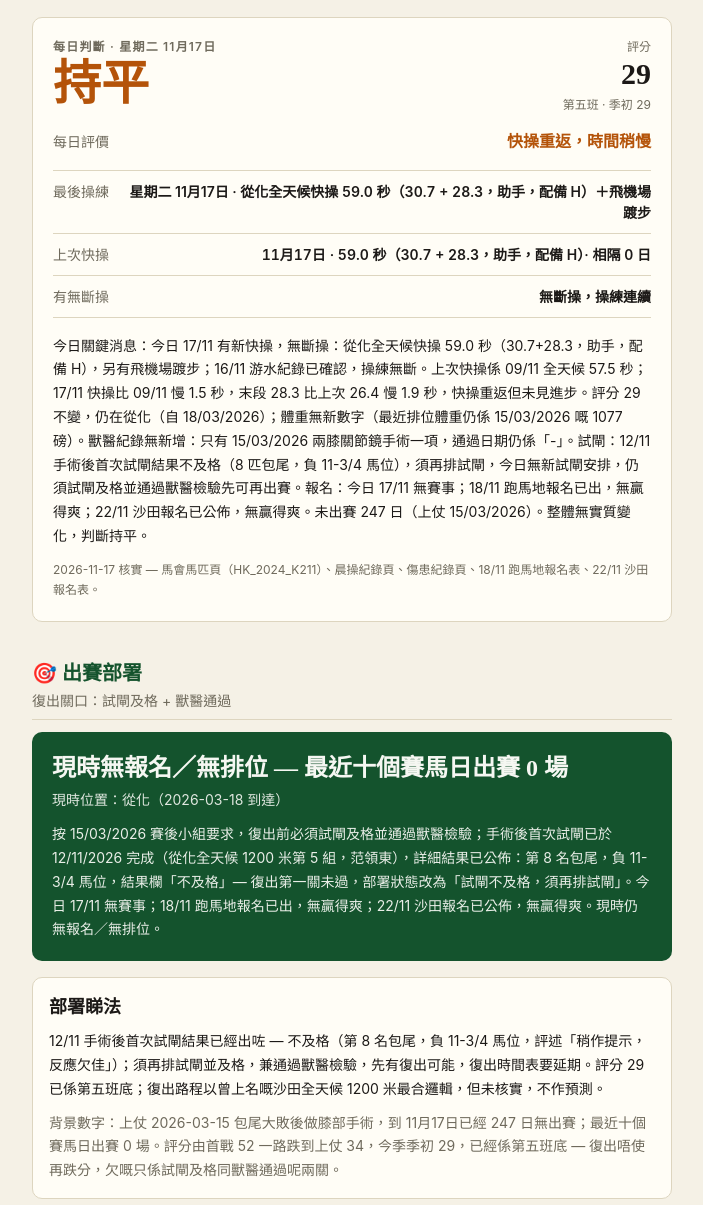
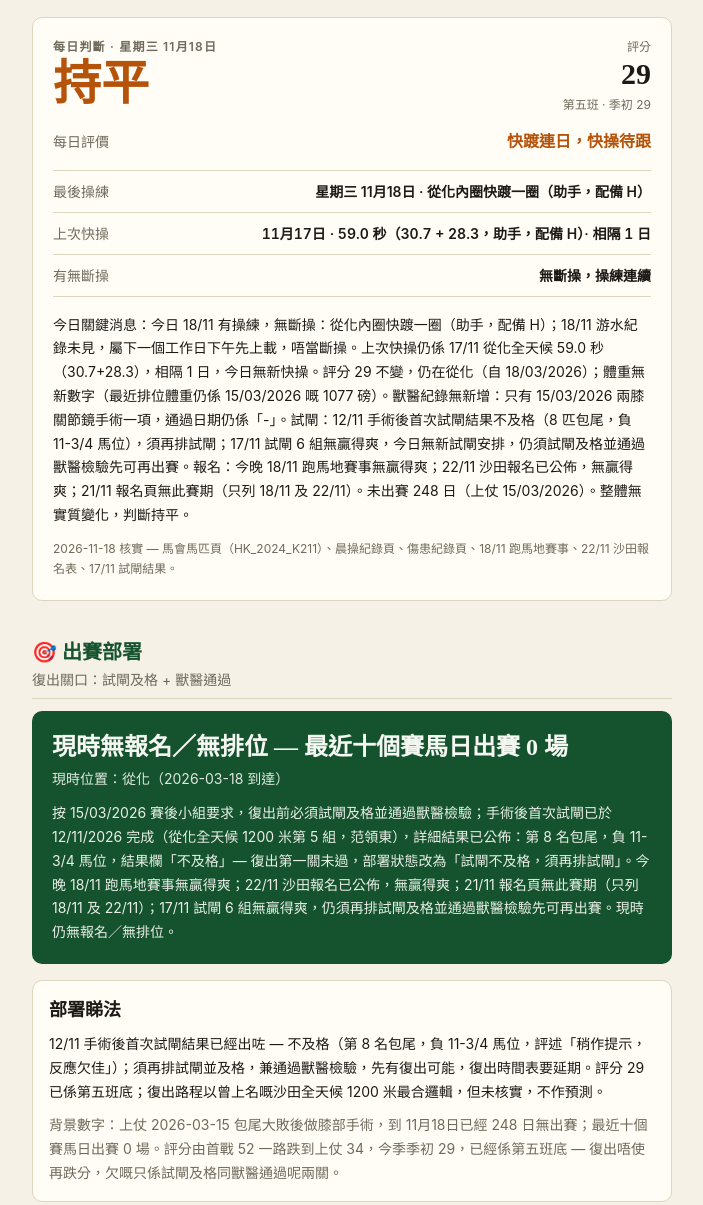
Before and after one commit to taiwah1995/san-zhi-ma-guan-zhu-zu, a plain HTML site: page ying-de-shuang.html in a window 1280 px wide. Shown: the part 1006-2211 px from the top of the page, without its empty margins (288-991 px from the left). Drawn offline with Linux system fonts and the light colour scheme.

Commit message:
Update ying-de-shuang.html (2026-11-18)

```diff
--- a/ying-de-shuang.html
+++ b/ying-de-shuang.html
@@ -475,7 +475,7 @@
       <section class="card" style="margin-top:20px; padding:20px;" aria-label="每日判斷">
         <div class="verdict-head">
           <div>
-            <p class="kicker">每日判斷 · 星期二 11月17日</p>
+            <p class="kicker">每日判斷 · 星期三 11月18日</p>
             <p class="verdict-word font-display">持平</p>
           </div>
           <div class="rating-box">
@@ -486,24 +486,24 @@
         </div>
         <p class="phrase-row">
           <span class="lbl">每日評價</span>
-          <span class="phrase font-display">快操重返，時間稍慢</span>
+          <span class="phrase font-display">快踱連日，快操待跟</span>
         </p>
         <dl class="proof">
           <div>
             <dt>最後操練</dt>
-            <dd>星期二 11月17日 · 從化全天候快操 <span class="tnum">59.0 秒（30.7 + 28.3</span>，助手，配備 H）＋飛機場踱步</dd>
+            <dd>星期三 11月18日 · 從化內圈快踱一圈（助手，配備 H）</dd>
           </div>
           <div>
             <dt>上次快操</dt>
-            <dd class="tnum">11月17日 · 59.0 秒（30.7 + 28.3，助手，配備 H）· 相隔 0 日</dd>
+            <dd class="tnum">11月17日 · 59.0 秒（30.7 + 28.3，助手，配備 H）· 相隔 1 日</dd>
           </div>
           <div>
             <dt>有無斷操</dt>
             <dd>無斷操，操練連續</dd>
           </div>
         </dl>
-        <p class="summary-text">今日關鍵消息：今日 17/11 有新快操，無斷操：從化全天候快操 59.0 秒（30.7+28.3，助手，配備 H），另有飛機場踱步；16/11 游水紀錄已確認，操練無斷。上次快操係 09/11 全天候 57.5 秒；17/11 快操比 09/11 慢 1.5 秒，末段 28.3 比上次 26.4 慢 1.9 秒，快操重返但未見進步。評分 29 不變，仍在從化（自 18/03/2026）；體重無新數字（最近排位體重仍係 15/03/2026 嘅 1077 磅）。獸醫紀錄無新增：只有 15/03/2026 兩膝關節鏡手術一項，通過日期仍係「-」。試閘：12/11 手術後首次試閘結果不及格（8 匹包尾，負 11-3/4 馬位），須再排試閘，今日無新試閘安排，仍須試閘及格並通過獸醫檢驗先可再出賽。報名：今日 17/11 無賽事；18/11 跑馬地報名已出，無贏得爽；22/11 沙田報名已公佈，無贏得爽。未出賽 247 日（上仗 15/03/2026）。整體無實質變化，判斷持平。</p>
-        <p class="source-note">2026-11-17 核實 — 馬會馬匹頁（HK_2024_K211）、晨操紀錄頁、傷患紀錄頁、18/11 跑馬地報名表、22/11 沙田報名表。</p>
+        <p class="summary-text">今日關鍵消息：今日 18/11 有操練，無斷操：從化內圈快踱一圈（助手，配備 H）；18/11 游水紀錄未見，屬下一個工作日下午先上載，唔當斷操。上次快操仍係 17/11 從化全天候 59.0 秒（30.7+28.3），相隔 1 日，今日無新快操。評分 29 不變，仍在從化（自 18/03/2026）；體重無新數字（最近排位體重仍係 15/03/2026 嘅 1077 磅）。獸醫紀錄無新增：只有 15/03/2026 兩膝關節鏡手術一項，通過日期仍係「-」。試閘：12/11 手術後首次試閘結果不及格（8 匹包尾，負 11-3/4 馬位），須再排試閘；17/11 試閘 6 組無贏得爽，今日無新試閘安排，仍須試閘及格並通過獸醫檢驗先可再出賽。報名：今晚 18/11 跑馬地賽事無贏得爽；22/11 沙田報名已公佈，無贏得爽；21/11 報名頁無此賽期（只列 18/11 及 22/11）。未出賽 248 日（上仗 15/03/2026）。整體無實質變化，判斷持平。</p>
+        <p class="source-note">2026-11-18 核實 — 馬會馬匹頁（HK_2024_K211）、晨操紀錄頁、傷患紀錄頁、18/11 跑馬地賽事、22/11 沙田報名表、17/11 試閘結果。</p>
       </section>
 
       <!-- Deployment -->
@@ -515,12 +515,12 @@
       <section class="deploy-status" aria-label="出賽部署狀態">
         <p class="big font-display">現時無報名／無排位 — 最近十個賽馬日出賽 0 場</p>
         <p class="loc">現時位置：從化（2026-03-18 到達）</p>
-        <p class="req">按 15/03/2026 賽後小組要求，復出前必須試閘及格並通過獸醫檢驗；手術後首次試閘已於 12/11/2026 完成（從化全天候 1200 米第 5 組，范領東），詳細結果已公佈：第 8 名包尾，負 11-3/4 馬位，結果欄「不及格」— 復出第一關未過，部署狀態改為「試閘不及格，須再排試閘」。今日 17/11 無賽事；18/11 跑馬地報名已出，無贏得爽；22/11 沙田報名已公佈，無贏得爽。現時仍無報名／無排位。</p>
+        <p class="req">按 15/03/2026 賽後小組要求，復出前必須試閘及格並通過獸醫檢驗；手術後首次試閘已於 12/11/2026 完成（從化全天候 1200 米第 5 組，范領東），詳細結果已公佈：第 8 名包尾，負 11-3/4 馬位，結果欄「不及格」— 復出第一關未過，部署狀態改為「試閘不及格，須再排試閘」。今晚 18/11 跑馬地賽事無贏得爽；22/11 沙田報名已公佈，無贏得爽；21/11 報名頁無此賽期（只列 18/11 及 22/11）；17/11 試閘 6 組無贏得爽，仍須再排試閘及格並通過獸醫檢驗先可再出賽。現時仍無報名／無排位。</p>
       </section>
       <section class="card deploy-view" aria-label="部署睇法">
         <h3 class="font-display">部署睇法</h3>
         <p>12/11 手術後首次試閘結果已經出咗 — 不及格（第 8 名包尾，負 11-3/4 馬位，評述「稍作提示，反應欠佳」）；須再排試閘並及格，兼通過獸醫檢驗，先有復出可能，復出時間表要延期。評分 29 已係第五班底；復出路程以曾上名嘅沙田全天候 1200 米最合邏輯，但未核實，不作預測。</p>
-        <p class="dim">背景數字：上仗 2026-03-15 包尾大敗後做膝部手術，到 11月17日已經 247 日無出賽；最近十個賽馬日出賽 0 場。評分由首戰 52 一路跌到上仗 34，今季季初 29，已經係第五班底 — 復出唔使再跌分，欠嘅只係試閘及格同獸醫通過呢兩關。</p>
+        <p class="dim">背景數字：上仗 2026-03-15 包尾大敗後做膝部手術，到 11月18日已經 248 日無出賽；最近十個賽馬日出賽 0 場。評分由首戰 52 一路跌到上仗 34，今季季初 29，已經係第五班底 — 復出唔使再跌分，欠嘅只係試閘及格同獸醫通過呢兩關。</p>
       </section>
 
       <!-- Fast work trend -->
@@ -603,6 +603,13 @@
         <li class="snap-item">
           <span class="snap-badge font-display">持平</span>
           <div class="txt">
+            <p><span class="head">星期三 11月18日</span><span class="meta tnum"> · 每日評價「快踱連日，快操待跟」 · 最後操練 11月18日 從化內圈快踱一圈 · 上次快操 11月17日 59.0秒（1 日前）· 評分 29</span></p>
+            <p style="margin-top:4px; line-height:1.7;">18/11 持平「快踱連日，快操待跟」：從化內圈快踱一圈（助手，配備 H）；上次快操 17/11 59.0 秒，相隔 1 日，今日無新快操；18/11 游水紀錄未見，屬下一個工作日下午先上載，唔當斷操；無斷操；未出賽 248 日（上仗 15/03/2026）。</p>
+          </div>
+        </li>
+        <li class="snap-item">
+          <span class="snap-badge font-display">持平</span>
+          <div class="txt">
             <p><span class="head">星期二 11月17日</span><span class="meta tnum"> · 每日評價「快操重返，時間稍慢」 · 最後操練 11月17日 從化全天候快操 59.0秒＋飛機場踱步 · 上次快操 11月17日 59.0秒（0 日前）· 評分 29</span></p>
             <p style="margin-top:4px; line-height:1.7;">17/11 持平「快操重返，時間稍慢」：從化全天候快操 59.0 秒（30.7+28.3，助手，配備 H）＋飛機場踱步；上次快操 17/11 59.0 秒（0 日前），比 09/11 57.5 秒慢 1.5 秒，未見進步；16/11 游水紀錄已確認；無斷操。</p>
           </div>
@@ -661,13 +668,6 @@
           <div class="txt">
             <p><span class="head">星期一 11月9日</span><span class="meta tnum"> · 每日評價「快操回勇，試閘待排」 · 最後操練 11月9日 快操＋踱步 · 上次快操 11月9日 57.5秒（0 日前）· 評分 29</span></p>
             <p style="margin-top:4px; line-height:1.7;">今日從化全天候快操 57.5 秒（31.1 + 26.4），較 01/11 同跑道 59.6 秒快 2.1 秒，另有飛機場踱步，操練連續無斷操，輕微進步，係首個進步判斷。評分 29 不變，仍未試閘、未報名：11/11 跑馬地報名表已查無贏得爽，15/11 賽期表顯示並無賽事，14/11 沙田報名未公布、未核實；手術後試閘及獸醫檢驗通過日期仍未列明。上仗 15/03/2026 至今 239 日未出賽。</p>
-          </div>
-        </li>
-        <li class="snap-item">
-          <span class="snap-badge font-display">持平</span>
-          <div class="txt">
-            <p><span class="head">星期日 11月8日</span><span class="meta tnum"> · 最後操練 11月8日 踱步 · 快操 57.9秒（05/11）</span></p>
-            <p style="margin-top:4px; line-height:1.7;">今日（08/11/2026）馬會晨操紀錄顯示贏得爽有踱步：從化內圈快踱一圈（助手，配備 H），無斷操；最後操練 08/11/2026（踱步），上次快操仍為 05/11/2026 從化草地 57.9 秒，相隔 3 日，今日無新快操。評分維持 29，仍在從化（自 18/03/2026），今季無出賽紀錄，上仗 15/03/2026 至今 238 日未出賽。最新試閘仍為 24/02/2026，手術後至今無新試閘。獸醫頁仍只有 15/03/2026 兩膝關節鏡手術紀錄，通過日期仍為「-」，無新獸醫紀錄。08/11/2026 沙田及 11/11/2026 跑馬地報名名單均無贏得爽，現時仍無報名／無排位。體重未核實：自 15/03/2026 排位體重 1077 磅後無新排位體重公佈。07/11 游水及踱步紀錄已確認；08/11 游水紀錄未見，屬下一個工作日下午先上載，唔當斷操。整體無實質變化，判斷持平。</p>
           </div>
         </li>
       </ul>
```
